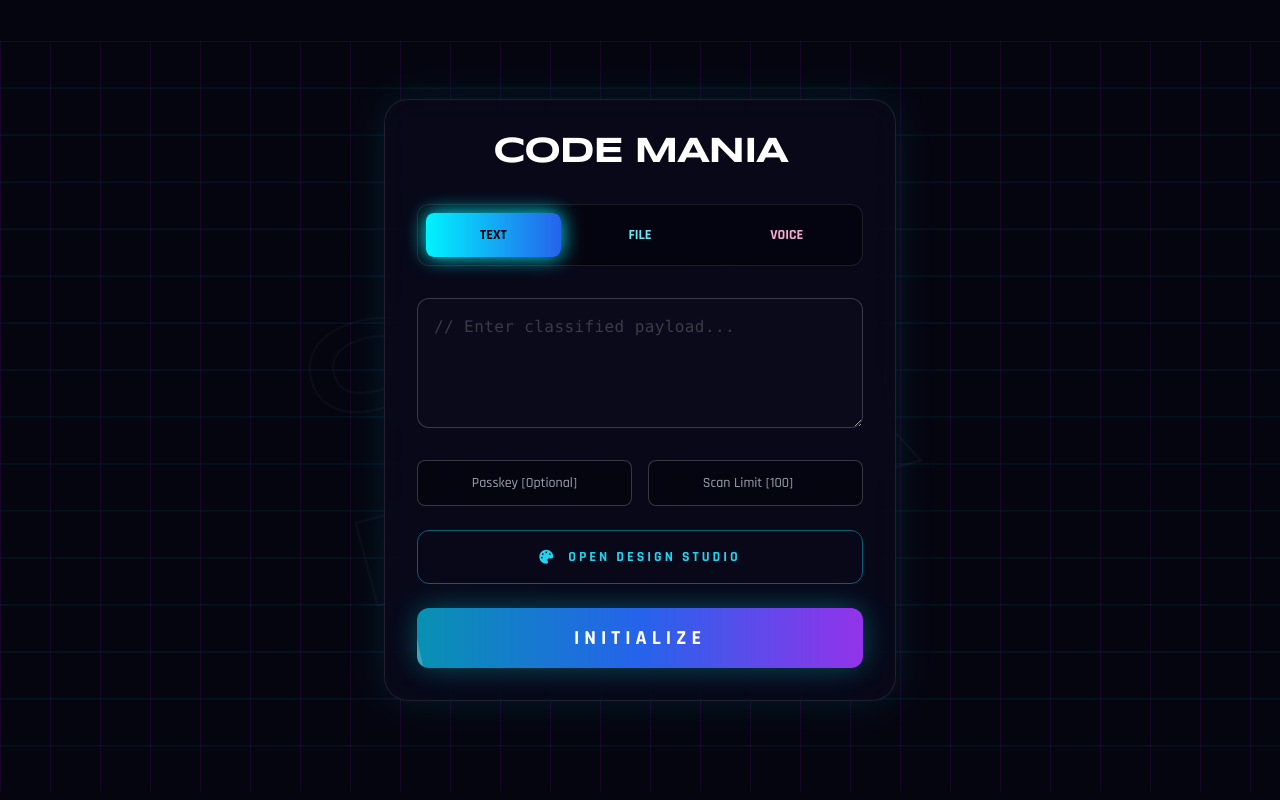
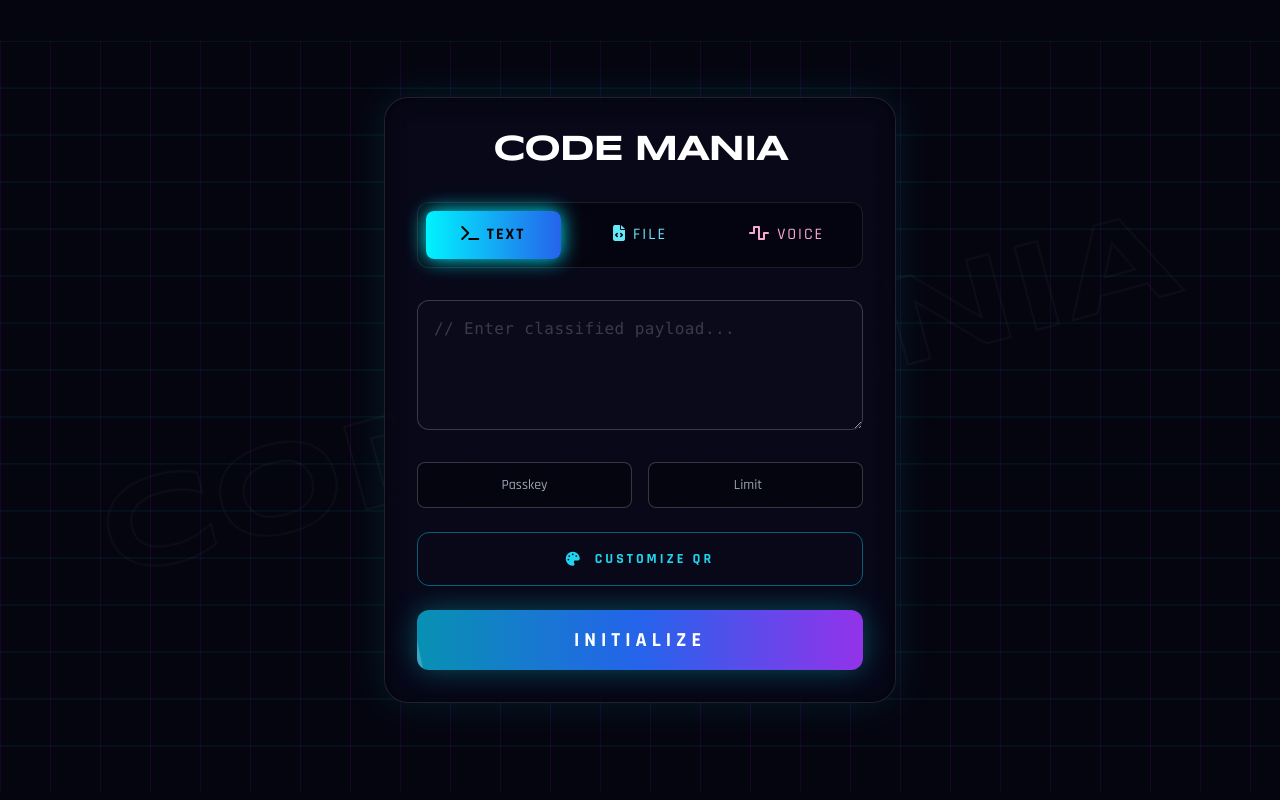
Before and after one commit to Rishi624/qr-code-mania, a Flask app: page / in a window 1280 px wide. Run offline with Flask 3, Linux system fonts and the light colour scheme; some libraries are stand-ins or nearby versions.

Commit message:
Add files via upload
resolving voice problem - 2

```diff
--- a/templates/index.html
+++ b/templates/index.html
@@ -10,21 +10,73 @@
         @import url('https://fonts.googleapis.com/css2?family=Rajdhani:wght@500;700&family=Syncopate:wght@700&display=swap');
 
         :root { --neon-cyan: #00f3ff; --neon-pink: #bc13fe; --bg-dark: #050510; }
-        body { font-family: 'Rajdhani', sans-serif; background-color: var(--bg-dark); color: white; overflow-x: hidden; }
 
-        /* --- VISUALS --- */
+        body {
+            font-family: 'Rajdhani', sans-serif;
+            background-color: var(--bg-dark);
+            color: white;
+            overflow-x: hidden;
+        }
+
+        /* --- BACKGROUND FX --- */
         .cyber-grid {
             position: fixed; inset: 0; z-index: 0;
-            background-image: linear-gradient(rgba(0, 243, 255, 0.1) 1px, transparent 1px), linear-gradient(90deg, rgba(188, 19, 254, 0.1) 1px, transparent 1px);
-            background-size: 50px 50px; perspective: 500px; transform-style: preserve-3d; animation: gridMove 20s linear infinite;
+            background-image:
+                linear-gradient(rgba(0, 243, 255, 0.1) 1px, transparent 1px),
+                linear-gradient(90deg, rgba(188, 19, 254, 0.1) 1px, transparent 1px);
+            background-size: 50px 50px;
+            perspective: 500px;
+            transform-style: preserve-3d;
+            animation: gridMove 20s linear infinite;
         }
         @keyframes gridMove { 0% { transform: translateY(0) rotateX(20deg); } 100% { transform: translateY(50px) rotateX(20deg); } }
-        .watermark { position: fixed; top: 50%; left: 50%; transform: translate(-50%, -50%) rotate(-15deg); font-family: 'Syncopate', sans-serif; font-size: 10vw; font-weight: 900; color: transparent; -webkit-text-stroke: 2px rgba(255, 255, 255, 0.03); pointer-events: none; z-index: 0; }
-        .holo-card { background: rgba(10, 10, 30, 0.6); backdrop-filter: blur(15px); border: 1px solid rgba(255, 255, 255, 0.1); box-shadow: 0 0 40px rgba(0, 243, 255, 0.1); position: relative; z-index: 10; }
-        .tab-btn.active { background: linear-gradient(90deg, var(--neon-cyan), #2563eb); color: black; box-shadow: 0 0 20px var(--neon-cyan); }
-        .studio-area { width: 300px; height: 300px; margin: 0 auto 1rem; border: 2px dashed var(--neon-cyan); position: relative; overflow: hidden; background: white url('https://api.qrserver.com/v1/create-qr-code/?size=300x300&data=PREVIEW&color=000') center/contain no-repeat; }
+
+        .watermark {
+            position: fixed; top: 50%; left: 50%; transform: translate(-50%, -50%) rotate(-15deg);
+            font-family: 'Syncopate', sans-serif; font-size: 10vw; font-weight: 900;
+            color: transparent; -webkit-text-stroke: 2px rgba(255, 255, 255, 0.03);
+            pointer-events: none; z-index: 0; white-space: nowrap;
+        }
+
+        /* --- MAIN CARD --- */
+        .holo-card {
+            background: rgba(10, 10, 30, 0.6); backdrop-filter: blur(15px);
+            border: 1px solid rgba(255, 255, 255, 0.1);
+            box-shadow: 0 0 40px rgba(0, 243, 255, 0.1), inset 0 0 20px rgba(0, 0, 0, 0.5);
+            position: relative; z-index: 10;
+        }
+
+        .tab-btn { transition: 0.3s all; text-transform: uppercase; letter-spacing: 2px; }
+        .tab-btn.active {
+            background: linear-gradient(90deg, var(--neon-cyan), #2563eb);
+            color: black; box-shadow: 0 0 20px var(--neon-cyan); border: none; font-weight: 800;
+        }
+
+        /* --- STUDIO MODAL FIXED --- */
+        #design-modal { transition: opacity 0.3s ease-in-out; }
+
+        .studio-area {
+            /* FIXED DIMENSIONS TO MATCH QR ASPECT RATIO (SQUARE) */
+            width: 300px;
+            height: 300px;
+            margin: 0 auto 1rem auto;
+            border: 2px dashed var(--neon-cyan);
+            position: relative;
+            overflow: hidden;
+            background-image: url('https://api.qrserver.com/v1/create-qr-code/?size=300x300&data=PREVIEW&color=000');
+            background-size: contain; /* Ensures the QR fits perfectly inside the box */
+            background-repeat: no-repeat;
+            background-position: center;
+            background-color: white;
+        }
+
+        .studio-bg { position: absolute; inset: 0; width: 100%; height: 100%; z-index: 0; object-fit: cover; opacity: 0.5; }
         .studio-item { position: absolute; cursor: grab; transform: translate(-50%, -50%); z-index: 20; }
         .studio-item.selected { border: 3px solid var(--neon-pink); box-shadow: 0 0 15px var(--neon-pink); }
+
+        .emoji-opt { font-size: 32px; cursor: pointer; text-align: center; padding: 5px; transition: 0.2s; }
+        .emoji-opt:hover { scale: 1.2; text-shadow: 0 0 10px white; }
+
         @keyframes pulse-red { 0% { box-shadow: 0 0 0 0 rgba(239, 68, 68, 0.7); } 100% { box-shadow: 0 0 0 15px rgba(239, 68, 68, 0); } }
         .mic-active { animation: pulse-red 1.5s infinite; }
     </style>
@@ -35,7 +87,10 @@
     <div class="watermark">CODE MANIA</div>
 
     <div class="holo-card w-full max-w-lg rounded-3xl p-8 transition duration-500">
-        <h1 class="text-4xl text-center font-bold mb-8 tracking-tighter text-transparent bg-clip-text bg-white" style="font-family: 'Syncopate', sans-serif;">CODE MANIA</h1>
+
+        <h1 class="text-4xl text-center font-bold mb-8 tracking-tighter text-transparent bg-clip-text bg-white" style="font-family: 'Syncopate', sans-serif;">
+            CODE MANIA
+        </h1>
 
         <form action="/generate" method="POST" enctype="multipart/form-data" id="mainForm">
             <input type="hidden" name="type" id="type-input" value="text">
@@ -43,9 +98,9 @@
             <input type="hidden" name="background_data" id="background_data">
 
             <div class="flex gap-3 mb-8 bg-black/40 p-2 rounded-xl border border-white/10 backdrop-blur-sm">
-                <button type="button" onclick="setType('text')" id="tab-text" class="tab-btn active flex-1 py-3 rounded-lg uppercase font-bold text-sm">Text</button>
-                <button type="button" onclick="setType('file')" id="tab-file" class="tab-btn flex-1 py-3 rounded-lg text-cyan-300 uppercase font-bold text-sm">File</button>
-                <button type="button" onclick="setType('audio')" id="tab-audio" class="tab-btn flex-1 py-3 rounded-lg text-pink-300 uppercase font-bold text-sm">Voice</button>
+                <button type="button" onclick="setType('text')" id="tab-text" class="tab-btn active flex-1 py-3 rounded-lg"><i class="fas fa-terminal"></i> Text</button>
+                <button type="button" onclick="setType('file')" id="tab-file" class="tab-btn flex-1 py-3 rounded-lg text-cyan-300"><i class="fas fa-file-code"></i> File</button>
+                <button type="button" onclick="setType('audio')" id="tab-audio" class="tab-btn flex-1 py-3 rounded-lg text-pink-300"><i class="fas fa-wave-square"></i> Voice</button>
             </div>
 
             <div id="section-text" class="mb-6">
@@ -62,8 +117,8 @@
 
             <div id="section-audio" class="hidden mb-6 text-center">
                 <div class="relative inline-block">
-                    <button type="button" id="mic-btn" onmousedown="startRec()" onmouseup="stopRec()" ontouchstart="startRec()" ontouchend="stopRec()" class="w-20 h-20 rounded-full bg-gradient-to-br from-red-600 to-pink-700 border-4 border-[#0a0a1a] shadow-xl flex items-center justify-center transition active:scale-95 group">
-                        <i class="fas fa-microphone text-2xl text-white"></i>
+                    <button type="button" id="mic-btn" onmousedown="startRec()" onmouseup="stopRec()" class="w-20 h-20 rounded-full bg-gradient-to-br from-red-600 to-pink-700 border-4 border-[#0a0a1a] shadow-xl flex items-center justify-center transition active:scale-95 group">
+                        <i class="fas fa-microphone text-2xl text-white group-hover:text-red-100"></i>
                     </button>
                 </div>
                 <p id="rec-status" class="text-xs text-gray-400 mt-4 font-mono tracking-widest">HOLD TO RECORD</p>
@@ -71,12 +126,12 @@
             </div>
 
             <div class="grid grid-cols-2 gap-4 mb-6">
-                <input type="password" name="password" placeholder="Passkey [Optional]" class="bg-black/30 border border-white/20 rounded-lg p-3 text-sm text-white focus:border-pink-500 outline-none text-center">
-                <input type="number" name="max_scans" placeholder="Scan Limit [100]" class="bg-black/30 border border-white/20 rounded-lg p-3 text-sm text-white focus:border-pink-500 outline-none text-center">
+                <input type="password" name="password" placeholder="Passkey" class="bg-black/30 border border-white/20 rounded-lg p-3 text-sm text-white focus:border-pink-500 outline-none text-center">
+                <input type="number" name="max_scans" placeholder="Limit" class="bg-black/30 border border-white/20 rounded-lg p-3 text-sm text-white focus:border-pink-500 outline-none text-center">
             </div>
 
-            <button type="button" onclick="openModal()" class="w-full py-4 mb-6 border border-cyan-500/50 rounded-xl text-cyan-400 hover:bg-cyan-500/10 transition uppercase text-sm font-bold tracking-[3px] flex items-center justify-center gap-3">
-                <i class="fas fa-palette"></i> Open Design Studio <span id="design-tick" class="hidden text-green-400"><i class="fas fa-check"></i></span>
+            <button type="button" onclick="openModal()" class="w-full py-4 mb-6 border border-cyan-500/50 rounded-xl text-cyan-400 hover:bg-cyan-500/10 transition uppercase text-sm font-bold tracking-[3px] flex items-center justify-center gap-3 group cursor-pointer">
+                <i class="fas fa-palette group-hover:rotate-12 transition"></i> Customize QR <span id="design-tick" class="hidden text-green-400"><i class="fas fa-check"></i></span>
             </button>
 
             <button type="submit" id="gen-btn" class="w-full bg-gradient-to-r from-cyan-600 via-blue-600 to-purple-600 py-4 rounded-xl font-black text-xl tracking-[5px] uppercase shadow-[0_0_30px_rgba(0,243,255,0.3)] hover:shadow-[0_0_50px_rgba(188,19,254,0.5)] transform hover:-translate-y-1 transition duration-300 relative overflow-hidden">
@@ -87,11 +142,14 @@
     </div>
 
     <div id="design-modal" class="fixed inset-0 z-50 flex items-center justify-center bg-black/95 backdrop-blur-md opacity-0 pointer-events-none transition duration-300">
+
         <div class="bg-[#0f0f1f] border border-cyan-500/50 rounded-2xl w-full max-w-lg p-6 shadow-2xl overflow-y-auto max-h-[95vh] transform scale-95 transition" id="modal-box">
 
             <div class="flex justify-between items-center mb-4 border-b border-gray-700 pb-2">
                 <h3 class="text-cyan-400 font-bold tracking-widest text-xl">QR ARCHITECT</h3>
-                <div id="scan-warning" class="hidden px-3 py-1 bg-red-900 text-red-100 text-xs rounded border border-red-500 animate-pulse font-bold">⚠️ HIGH COVERAGE</div>
+                <div id="scan-warning" class="hidden px-3 py-1 bg-red-900 text-red-100 text-xs rounded border border-red-500 animate-pulse font-bold">
+                    ⚠️ COVERAGE HIGH
+                </div>
             </div>
 
             <div class="studio-area bg-white rounded-lg" id="canvas">
@@ -101,8 +159,8 @@
             <div class="space-y-6">
                 <div class="bg-black/40 p-4 rounded-lg border border-white/5">
                     <div class="flex justify-between mb-2">
-                        <p class="text-sm text-gray-300 uppercase font-bold tracking-wider">Add Stickers</p>
-                        <button onclick="clearBackground()" class="text-xs text-red-400 border border-red-500/50 px-2 rounded hover:bg-red-900/50 flex items-center gap-1">
+                        <p class="text-sm text-gray-300 uppercase font-bold tracking-wider">Add Elements</p>
+                        <button onclick="clearBackground()" class="text-xs text-red-400 border border-red-500/50 px-3 py-1 rounded hover:bg-red-900/50 flex items-center gap-1">
                             <i class="fas fa-trash"></i> Reset BG
                         </button>
                     </div>
@@ -111,87 +169,70 @@
                         <div onclick="addEmoji('🎃')">🎃</div><div onclick="addEmoji('👽')">👽</div><div onclick="addEmoji('💩')">💩</div><div onclick="addEmoji('💎')">💎</div><div onclick="addEmoji('👑')">👑</div>
                     </div>
                     <label class="mt-4 block bg-slate-800 border border-slate-600 py-2 text-center rounded cursor-pointer hover:border-cyan-400 text-xs text-cyan-400 font-bold">
-                        Upload Image <input type="file" class="hidden" onchange="uploadSticker(this)">
+                        <i class="fas fa-upload mr-1"></i> Upload Image
+                        <input type="file" class="hidden" onchange="uploadSticker(this)">
                     </label>
                 </div>
 
                 <div id="edit-controls" class="bg-cyan-900/10 border border-cyan-500/20 p-4 rounded-lg opacity-50 pointer-events-none transition">
                     <div class="flex justify-between items-center mb-4">
-                        <span class="text-sm text-cyan-400 font-bold uppercase">Modifier</span>
+                        <span class="text-sm text-cyan-400 font-bold uppercase tracking-wider">Item Settings</span>
                         <div class="flex gap-2">
                             <button onclick="setAsBackground()" class="text-xs bg-blue-600/50 text-blue-200 px-3 py-1 rounded hover:bg-blue-600 border border-blue-500 font-bold">SET BG</button>
                             <button onclick="deleteSelected()" class="text-xs bg-red-600 text-white px-3 py-1 rounded hover:bg-red-500 font-bold">DEL</button>
                         </div>
                     </div>
                     <div class="flex gap-4">
-                        <input type="range" min="20" max="250" value="50" class="w-full accent-cyan-500 h-2 bg-gray-700 rounded-lg cursor-pointer" oninput="updateSize(this.value)">
-                        <input type="range" min="0.1" max="1" step="0.1" value="1" class="w-full accent-pink-500 h-2 bg-gray-700 rounded-lg cursor-pointer" oninput="updateOpacity(this.value)">
+                        <div class="flex-1">
+                            <p class="text-[10px] text-gray-400 uppercase mb-1">Size</p>
+                            <input type="range" min="20" max="250" value="50" class="w-full accent-cyan-500 h-2 bg-gray-700 rounded-lg cursor-pointer" oninput="updateSize(this.value)">
+                        </div>
+                        <div class="flex-1">
+                            <p class="text-[10px] text-gray-400 uppercase mb-1">Opacity</p>
+                            <input type="range" min="0.1" max="1" step="0.1" value="1" class="w-full accent-pink-500 h-2 bg-gray-700 rounded-lg cursor-pointer" oninput="updateOpacity(this.value)">
+                        </div>
                     </div>
                 </div>
 
                 <div class="grid grid-cols-2 gap-4">
-                    <button type="button" onclick="closeModal()" class="py-3 rounded-lg border border-gray-600 text-gray-400 hover:bg-white/5 font-bold uppercase text-sm">Cancel</button>
-                    <button type="button" onclick="saveDesign()" class="py-3 rounded-lg bg-cyan-600 text-white font-bold uppercase text-sm hover:bg-cyan-500">Save Design</button>
+                    <button type="button" onclick="closeModal()" class="py-3 rounded-lg border border-gray-600 text-gray-400 hover:bg-white/5 font-bold uppercase text-sm">Close</button>
+                    <button type="button" onclick="saveDesign()" class="py-3 rounded-lg bg-cyan-600 text-white font-bold uppercase text-sm hover:bg-cyan-500">Confirm Design</button>
                 </div>
             </div>
         </div>
     </div>
 
     <script>
-        // --- 1. FIXED AUDIO RECORDER ---
+        // --- 1. AUDIO ---
         let mediaRec, chunks = [];
-        const recStatus = document.getElementById('rec-status');
-        const audioInput = document.getElementById('audio-file');
-        const genBtn = document.getElementById('gen-btn');
-
-        async function startRec(e) {
-            if(e) e.preventDefault();
-            // Check HTTPS
+        async function startRec() {
             if (location.protocol !== 'https:' && location.hostname !== 'localhost' && location.hostname !== '127.0.0.1') {
                 alert("MIC ERROR: Browser requires HTTPS."); return;
             }
             try {
-                const stream = await navigator.mediaDevices.getUserMedia({ audio: true });
-                mediaRec = new MediaRecorder(stream, { mimeType: 'audio/webm' }); // Force WebM
-                chunks = []; // Clear old chunks
-
-                mediaRec.ondataavailable = e => { if(e.data.size > 0) chunks.push(e.data); };
-
+                const s = await navigator.mediaDevices.getUserMedia({audio:true});
+                mediaRec = new MediaRecorder(s);
+                mediaRec.start();
+                document.getElementById('rec-status').innerText = "RECORDING...";
+                document.getElementById('mic-btn').classList.add('mic-active');
+                mediaRec.ondataavailable = e => chunks.push(e.data);
+            } catch(e) { alert("Mic Permission Denied."); }
+        }
+        function stopRec() {
+            if(mediaRec){
+                mediaRec.stop();
+                document.getElementById('mic-btn').classList.remove('mic-active');
+                document.getElementById('rec-status').innerText = "AUDIO ENCRYPTED ✅";
+                document.getElementById('rec-status').className = "text-xs text-green-400 mt-4 font-mono font-bold";
                 mediaRec.onstop = () => {
-                    const blob = new Blob(chunks, { type: 'audio/webm' });
-                    const file = new File([blob], "voice_note.webm", { type: 'audio/webm' });
-
-                    // Create transfer list to assign to input
-                    const dt = new DataTransfer();
-                    dt.items.add(file);
-                    audioInput.files = dt.files;
-
-                    // Visual Confirm
-                    recStatus.innerText = `AUDIO SAVED (${(blob.size/1024).toFixed(1)} KB)`;
-                    recStatus.className = "text-xs text-green-400 mt-4 font-mono font-bold";
-                    document.getElementById('mic-btn').classList.remove('mic-active');
-                    genBtn.disabled = false; // Re-enable submit
-                };
-
-                mediaRec.start();
-                recStatus.innerText = "RECORDING...";
-                document.getElementById('mic-btn').classList.add('mic-active');
-                genBtn.disabled = true; // Disable submit while recording
-
-            } catch(err) {
-                console.error(err);
-                alert("Mic Permission Denied or Not Supported.");
+                    const f = new File([new Blob(chunks)], "v.wav", {type:"audio/wav"});
+                    const dt = new DataTransfer(); dt.items.add(f);
+                    document.getElementById('audio-file').files = dt.files;
+                }
             }
         }
 
-        function stopRec(e) {
-            if(e) e.preventDefault();
-            if (mediaRec && mediaRec.state !== 'inactive') {
-                mediaRec.stop();
-            }
-        }
-
-        // --- 2. STUDIO LOGIC ---
+        // --- 2. STUDIO ---
         function setType(t) {
             document.getElementById('type-input').value = t;
             ['text','file','audio'].forEach(x => {
@@ -209,13 +250,13 @@
             const m = document.getElementById('design-modal');
             const b = document.getElementById('modal-box');
             m.classList.remove('pointer-events-none', 'opacity-0');
-            m.classList.add('opacity-100', 'pointer-events-auto');
+            m.classList.add('pointer-events-auto', 'opacity-100');
             b.classList.remove('scale-95'); b.classList.add('scale-100');
         }
         function closeModal() {
             const m = document.getElementById('design-modal');
             const b = document.getElementById('modal-box');
-            m.classList.remove('opacity-100', 'pointer-events-auto');
+            m.classList.remove('pointer-events-auto', 'opacity-100');
             m.classList.add('pointer-events-none', 'opacity-0');
             b.classList.remove('scale-100'); b.classList.add('scale-95');
         }
```
